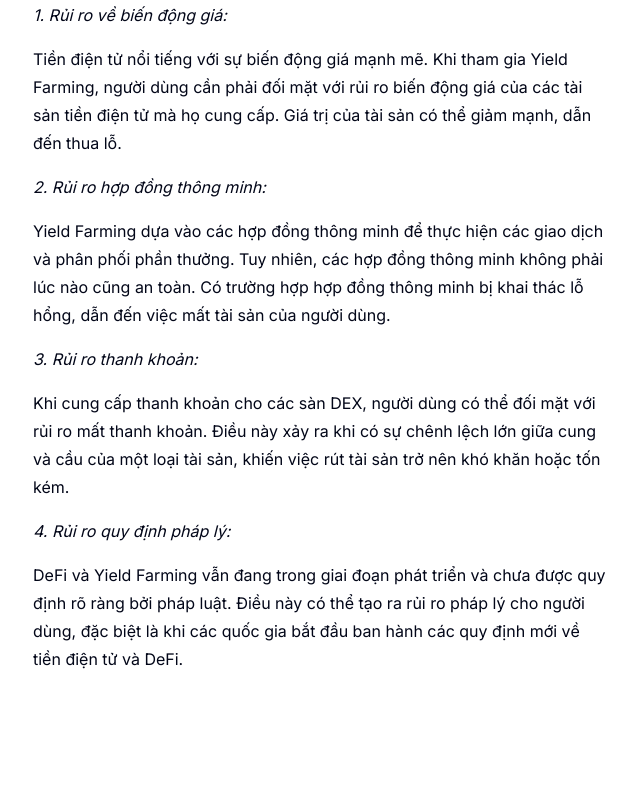
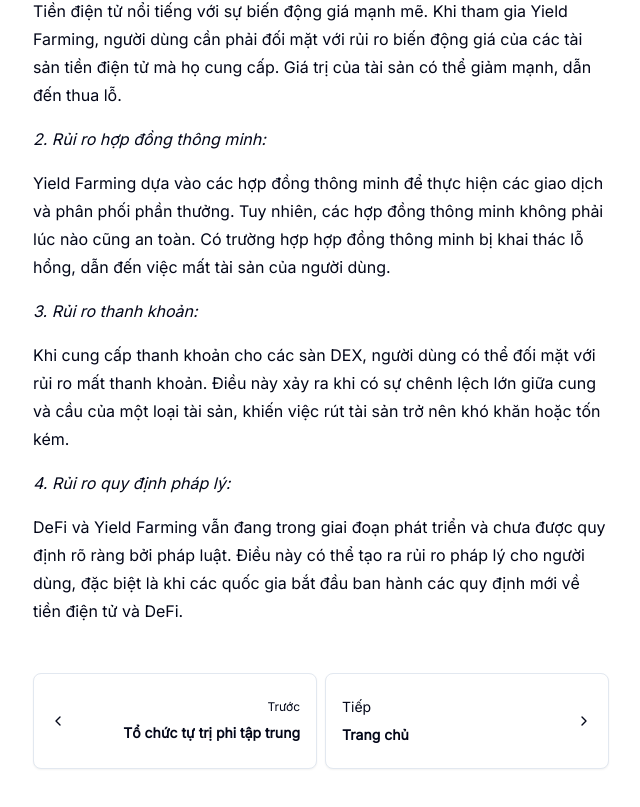
Before and after one commit to defivn/defivn, a Next.js app: page /tai-lieu/canh-tac-lai-suat in a window 1280 px wide. Shown: the part 1559-2366 px from the top of the page, without its empty margins (319-959 px from the left). Before the commit the page ends 2312 px from the top, so only its background shows below. Built offline with nearby package versions, Linux system fonts and the light colour scheme; no server answers.

Commit message:
docs: added contents

```diff
--- a/app/page.tsx
+++ b/app/page.tsx
@@ -10,10 +10,10 @@ export default function Home() {
         Trang web này cung cấp thông tin về các khái niệm, công nghệ và ứng dụng của DeFi,
         giúp người dùng hiểu rõ hơn về thế giới tài chính phi tập trung.
       </p>
-      <h2 className="scroll-m-20 border-b pb-2 text-3xl font-semibold tracking-tight first:mt-0">Tài liệu</h2>
+      <h2 className="scroll-m-20 border-b pb-2 text-3xl font-semibold tracking-tight first:mt-0">Định nghĩa</h2>
       <div className="flex flex-col gap-2">
         {
-          posts.map((post) => (
+          posts.find((post) => post.section === "Định nghĩa")?.posts.map((post) => (
             <div key={post.id} className="flex flex-row items-center gap-2">
               <h3 className="text-sm font-semibold bg-muted p-2 rounded-full w-8 h-8 flex items-center justify-center">{post.id}</h3>
               <Link className="underline underline-offset-4 text-blue-500 dark:text-blue-400" href={post.url}>
@@ -23,6 +23,8 @@ export default function Home() {
           ))
         }
       </div>
+      <h2 className="scroll-m-20 border-b pb-2 text-3xl font-semibold tracking-tight first:mt-0">Các hệ sinh thái</h2>
+      <h2 className="scroll-m-20 border-b pb-2 text-3xl font-semibold tracking-tight first:mt-0">Ứng dụng</h2>
     </div>
   );
 }
--- a/app/tai-lieu/blockchain/page.mdx
+++ b/app/tai-lieu/blockchain/page.mdx
@@ -13,4 +13,4 @@ Mọi máy tính trong mạng phải đồng ý với từng khối mới và to
 
 Nếu bạn muốn xem cách dữ liệu blockchain được băm và sau đó được thêm vào lịch sử tham chiếu khối, hãy nhớ xem bản [demo](https://andersbrownworth.com/blockchain/blockchain) của Anders Brownworth và xem video đi kèm bên dưới. Hoặc xem Anders giải thích về hàm băm trong chuỗi khối: [Anders Blockchain Demo](https://andersbrownworth.com/blockchain/)
 
-<PostNav currentPostId={1} />
+<PostNav currentSectionId={1} currentPostId={1} />
--- a/app/tai-lieu/canh-tac-lai-suat/page.mdx
+++ b/app/tai-lieu/canh-tac-lai-suat/page.mdx
@@ -1,4 +1,6 @@
-# Canh tác lãi suất (Yield Farming)
+import PostNav from "@/components/post-nav"
+
+# Canh tác lãi suất
 
 ## Định nghĩa
 
@@ -42,3 +44,5 @@ Khi cung cấp thanh khoản cho các sàn DEX, người dùng có thể đối
 *4. Rủi ro quy định pháp lý:*
 
 DeFi và Yield Farming vẫn đang trong giai đoạn phát triển và chưa được quy định rõ ràng bởi pháp luật. Điều này có thể tạo ra rủi ro pháp lý cho người dùng, đặc biệt là khi các quốc gia bắt đầu ban hành các quy định mới về tiền điện tử và DeFi.
+
+<PostNav currentSectionId={1} currentPostId={6} />
--- a/app/tai-lieu/hop-dong-thong-minh/page.mdx
+++ b/app/tai-lieu/hop-dong-thong-minh/page.mdx
@@ -1,3 +1,5 @@
+import PostNav from "@/components/post-nav"
+
 # Smart contract - Hợp đồng thông minh
 Hợp đồng thông minh là các chương trình tự động được thiết kế để thực thi hoặc kiểm soát các điều khoản kỹ thuật số mà không cần đến sự can thiệp của bên thứ ba. Chúng hoạt động trên nền tảng blockchain, đảm bảo tính minh bạch và không thể thay đổi sau khi đã được triển khai. Hợp đồng thông minh mở ra những khả năng mới trong các lĩnh vực như tài chính, bất động sản, và pháp lý, bằng cách tự động hóa và đơn giản hóa các giao dịch phức tạp.
 
@@ -52,3 +54,5 @@ Hợp đồng thông minh và hợp đồng truyền thống có một số đi
 4. **Giới hạn pháp lý**: Chưa được công nhận đầy đủ trong nhiều hệ thống pháp luật.
 
 5. **Rủi ro bảo mật**: Có thể bị tấn công nếu mã nguồn có lỗ hổng.
+
+<PostNav currentSectionId={1} currentPostId={4} />
--- a/app/tai-lieu/tai-chinh-phi-tap-trung/page.mdx
+++ b/app/tai-lieu/tai-chinh-phi-tap-trung/page.mdx
@@ -1,3 +1,5 @@
+import PostNav from "@/components/post-nav"
+
 # Tài chính phi tập trung
 Tài chính phi tập trung (DeFi) là một định chế tài chính mở, toàn cầu và được xây dựng cho thời đại internet – một giải pháp thay thế cho một định chế cũ kỹ, bí ẩn, bị kiểm duyệt nghẹt thở và gắn kết với nhau bằng cơ sở hạ tầng và quy trình trải dài hàng thập kỷ. Định chế mới này cho phép bạn thực sự quản trị tiền của bạn, cho phép bạn tiếp xúc với thị trường tài chính toàn cầu và những lựa chọn khác thay cho đồng nội tệ hoặc các lựa chọn ngân hàng của bạn. Các sản phẩm tài chính phi tập trung đem tới các dịch vụ tài chính cho bất kỳ ai có kết nối Internet và những dịch vụ này phần lớn do người dùng sở hữu và duy trì. Cho đến nay, số lượng tài sản số giá trị hàng nghìn tỷ đô la đã chảy qua các ứng dụng tài chính phi tập trung và đang tăng lên theo thời gian.
 
@@ -39,3 +41,5 @@ Ethereum được xây dựng dựa trên điều này. Giống như Bitcoin, c
 
 > Trích nguồn:
 > [Decentralized finance (DeFi) | ethereum.org](https://ethereum.org/defi)
+
+<PostNav currentSectionId={1} currentPostId={2} />
--- a/app/tai-lieu/to-chuc-tu-tri-phi-tap-trung/page.mdx
+++ b/app/tai-lieu/to-chuc-tu-tri-phi-tap-trung/page.mdx
@@ -1,3 +1,5 @@
+import PostNav from "@/components/post-nav"
+
 # Tổ chức tự trị phi tập trung là gì?
 
 ## Định nghĩa
@@ -26,3 +28,5 @@ Tổ chức tự trị phi tập trung và tổ chức truyền thống có mộ
 | Không có CEO hay CFO | Có CEO và CFO |
 | Quyết định được điều chỉnh bởi các đề xuất và biểu quyết | Quyết định được đưa ra bởi một nhà lãnh đạo nhân từ |
 | Có khả năng chống kiểm duyệt | Có thể bị kiểm duyệt |
+
+<PostNav currentSectionId={1} currentPostId={5} />
--- a/app/tai-lieu/ung-dung-phi-tap-trung/page.mdx
+++ b/app/tai-lieu/ung-dung-phi-tap-trung/page.mdx
@@ -1,3 +1,5 @@
+import PostNav from "@/components/post-nav"
+
 # Ứng dụng phi tập trung
 Các ứng dụng phi tập trung, thường được gọi là DApps, đại diện cho một sự thay đổi mang tính cách mạng trong thế giới kỹ thuật số, khai thác sức mạnh của công nghệ blockchain, đặc biệt là Ethereum, để xác định lại cách thức hoạt động của các ứng dụng. Không giống như các ứng dụng truyền thống, DApp hoạt động trên mạng phi tập trung, mang lại tính minh bạch, bảo mật cao hơn và khả năng chống kiểm duyệt cao hơn do tính chất phân tán của chúng. Sự đổi mới này không chỉ thách thức các mô hình kinh doanh hiện tại mà còn mở ra vô số khả năng tạo ra các nền tảng và dịch vụ kỹ thuật số mới, công bằng hơn và lấy người dùng làm trung tâm.
 
@@ -29,3 +31,5 @@ Các ứng dụng phi tập trung (DApps) cung cấp nhiều tiềm năng và l
 | Có thể phải chịu tốc độ giao dịch chậm hơn và chi phí cao hơn dưới dạng phí giao dịch hoặc "gas" trên các mạng như Ethereum, do cần có cơ chế đồng thuận để xác thực giao dịch. | Có xu hướng nhanh hơn và hiệu quả hơn về mặt xử lý giao dịch và trải nghiệm người dùng vì họ dựa vào các máy chủ chuyên dụng, mạnh mẽ. |
 | Được thiết kế để hoạt động trong môi trường không cần sự tin cậy; sự phụ thuộc vào công nghệ blockchain và hợp đồng thông minh hơn là vào cơ quan trung ương. | Người dùng phải tin tưởng vào cơ quan trung ương để quản lý dữ liệu của họ một cách có trách nhiệm và đảm bảo ứng dụng hoạt động liên tục. |
 | Quá trình phát triển có thể phức tạp do tính chất non trẻ và đang phát triển của công nghệ blockchain. Việc cập nhật và bảo trì có thể gặp khó khăn vì những thay đổi có thể yêu cầu sự đồng thuận của mạng. | Việc phát triển thường đơn giản và dễ hiểu hơn với các khuôn khổ và ngôn ngữ đã được thiết lập sẵn. Việc bảo trì có thể nhanh hơn vì các thay đổi có thể được thực thể kiểm soát triển khai trực tiếp. |
+
+<PostNav currentSectionId={1} currentPostId={3} />
--- a/components/post-nav.tsx
+++ b/components/post-nav.tsx
@@ -3,10 +3,17 @@ import Link from "next/link"
 import { ChevronLeft, ChevronRight } from "lucide-react"
 import { Button } from "@/components/ui/button"
 
-export default function PostNav({ currentPostId }: { currentPostId: number }) {
+export default function PostNav({ currentSectionId, currentPostId }: { currentSectionId: number, currentPostId: number }) {
+  // based on the current section id, find the list of posts
+  const currentSection = posts.find((post) => post.id === currentSectionId)
+
   // based on the current post id, find the previous and next post
-  const previousPost = currentPostId === 1 ? undefined : posts.find((post) => post.id === currentPostId - 1)
-  const nextPost = posts.find((post) => post.id === currentPostId + 1)
+  const previousPost = currentPostId === 1 ?
+    (currentSectionId === 1 ? undefined : posts[currentSectionId - 2]?.posts[posts[currentSectionId - 2]?.posts.length - 1]) :
+    currentSection?.posts.find((post) => post.id === currentPostId - 1)
+  const nextPost = currentPostId === currentSection?.posts.length ?
+    (currentSectionId === posts.length ? undefined : posts[currentSectionId]?.posts[0]) :
+    currentSection?.posts.find((post) => post.id === currentPostId + 1)
 
   return (
     <div className="grid grid-cols-1 md:grid-cols-2 gap-2 mt-12">
@@ -22,11 +29,11 @@ export default function PostNav({ currentPostId }: { currentPostId: number }) {
         </Link>
       </Button>
       <Button variant="outline" asChild className="h-[96px]">
-        <Link href={nextPost?.url || ""}>
+        <Link href={nextPost?.url || "/"}>
           <div className="flex flex-row justify-between items-center gap-2 w-full text-left">
             <div className="flex flex-col gap-2">
               <p className="text-sm">Tiếp</p>
-              <p className="text-md font-bold">{nextPost?.title}</p>
+              <p className="text-md font-bold">{nextPost ? nextPost.title : "Trang chủ"}</p>
             </div>
             <ChevronRight className="w-4 h-4" />
           </div>
--- a/lib/posts.ts
+++ b/lib/posts.ts
@@ -1,37 +1,38 @@
 export const posts = [
   {
     id: 1,
+    section: "Định nghĩa",
+    posts: [
+      {
+        id: 1,
         title: "Blockchain",
-    url: "/tai-lieu/blockchain",
+        url: "/tai-lieu/blockchain"
       },
       {
         id: 2,
-    title: "Các Blockchain nổi bật",
-    url: "/tai-lieu/cac-blockchain-noi-bat",
+        title: "Tài chính phi tập trung",
+        url: "/tai-lieu/tai-chinh-phi-tap-trung"
       },
       {
         id: 3,
-    title: "Tài chính phi tập trung",
-    url: "/tai-lieu/tai-chinh-phi-tap-trung",
+        title: "Ứng dụng phi tập trung",
+        url: "/tai-lieu/ung-dung-phi-tap-trung"
       },
       {
         id: 4,
-    title: "Ứng dụng phi tập trung",
-    url: "/tai-lieu/ung-dung-phi-tap-trung",
+        title: "Hợp đồng thông minh",
+        url: "/tai-lieu/hop-dong-thong-minh"
       },
       {
         id: 5,
-    title: "Hợp đồng thông minh",
-    url: "/tai-lieu/hop-dong-thong-minh",
+        title: "Tổ chức tự trị phi tập trung",
+        url: "/tai-lieu/to-chuc-tu-tri-phi-tap-trung"
       },
       {
         id: 6,
-    title: "Tổ chức tự trị phi tập trung",
-    url: "/tai-lieu/to-chuc-tu-tri-phi-tap-trung",
-  },
-  {
-    id: 7,
         title: "Canh tác lãi suất",
-    url: "/tai-lieu/canh-tac-lai-suat",
+        url: "/tai-lieu/canh-tac-lai-suat"
       },
     ]
+  }
+]
```
Lines whose indentation alone changed are shown as unchanged.
